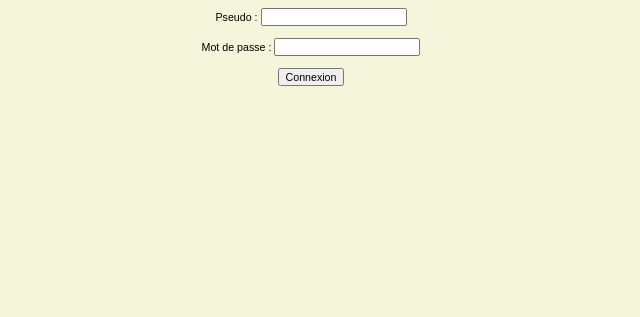
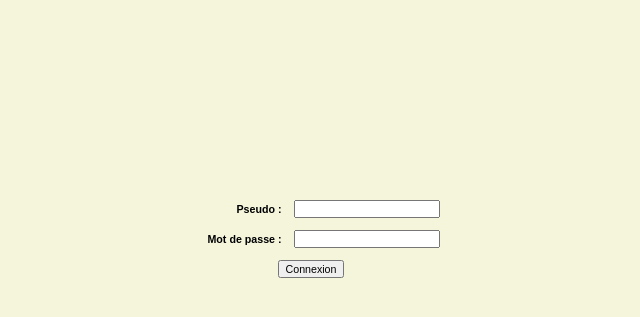
Before and after one commit to Chocobozzz/OpenVPN-Admin, a PHP site: page / in a window 1280 px wide. Shown: the top 317 px of the page, without its empty margins (329-969 px from the left). Run offline with PHP 8.4, Linux system fonts and the light colour scheme.

Commit message:
Formulaire de connexion centré verticalement

```diff
--- a/css/index.css
+++ b/css/index.css
@@ -233,7 +233,16 @@ input.editor-checkbox {
 
 
 #bloc_connexion {
+  margin-top: 200px;
   text-align: center;
+}
+
+#form_connexion label {
+  font-weight: bold;
+  display: inline-block;
+  width: 100px;
+  text-align: right;
+  margin-right: 10px;
 }
 
 #presentation_administrateur {
```
